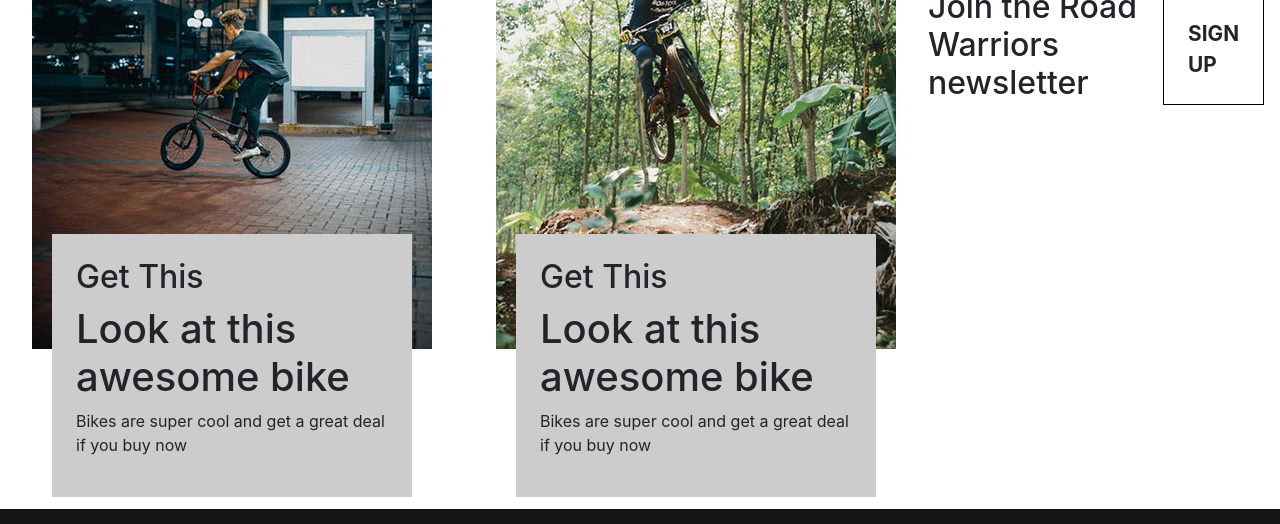
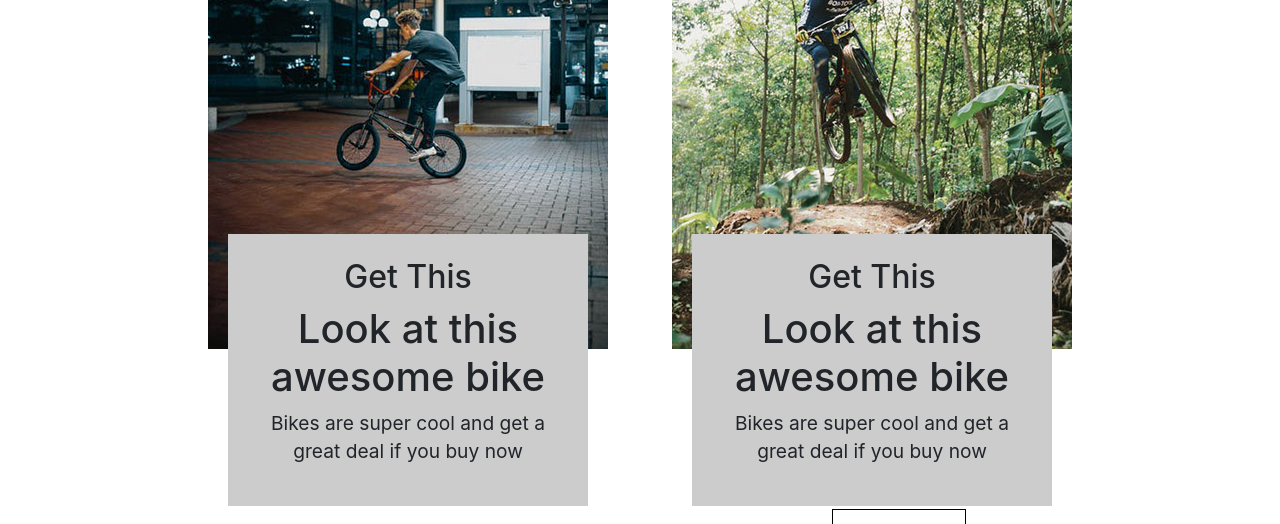
Before and after one commit to iingles/less-site, a website: page index.html in a window 1280 px wide. Shown: the part 2433-2957 px from the top of the page. Drawn offline with nearby package versions, Linux system fonts and the light colour scheme.

Commit message:
fixed product description

```diff
--- a/index.html
+++ b/index.html
@@ -62,6 +62,7 @@
 				</div>
 			</section>
 			<section class="article-teaser">
+				<div class="container">
 					<div class="block-wrapper">
 						<div class="article-teaser-block">
 							<img src="./images/bike-city.jpeg" alt="photo of a person riding a bike in the city">
@@ -83,6 +84,7 @@
 					<div class="block-wrapper">
 						<h2>Join the Road Warriors newsletter</h2>
 						<a class="button button-white border">sign up</a>
+					</div>
 				</div>
 			</section>
 		</main>
--- a/less/components/section.less
+++ b/less/components/section.less
@@ -80,8 +80,13 @@
 }
 
 .article-teaser {
+
+  .block-wrapper {
     display: flex;
     flex-direction: column;
+    margin-bottom: 10rem;
+    justify-content: center;
+    align-items: center;
 
     @media @xlarge {
       flex-direction: row;
@@ -90,26 +95,42 @@
     @media @large {
       flex-direction: row;
     }
-
-  .block-wrapper {
-    display: flex;
-    flex-direction: row;
-    margin-bottom: 10rem;
-    justify-content: center;
-    align-items: center;
   }
 
   .article-teaser-block {
     position: relative;
+    margin: 1rem 0;
+
+    @media @xlarge {
       margin: 0 2rem;
+    }
+
+    @media @large {
+      margin: 0 2rem;
+    }
 
     .article-teaser-desc {
+      background: #ccc;
+      width: 25rem;
+      margin: 0;
+      padding: 1.5rem;
+      font-size: 1.2rem;
+      text-align: center;
+
+      @media @xlarge {
         width: 90%;
         position: absolute;
         top: 485px;
         left: 5%;
-      background: #ccc;
-      padding: 1.5rem;
+
+      }
+
+      @media @large {
+        width: 90%;
+        position: absolute;
+        top: 485px;
+        left: 5%;
+      }
     }
   }
 
```
Also changed, not shown: css/index.css. Lines whose indentation alone changed are shown as unchanged.
